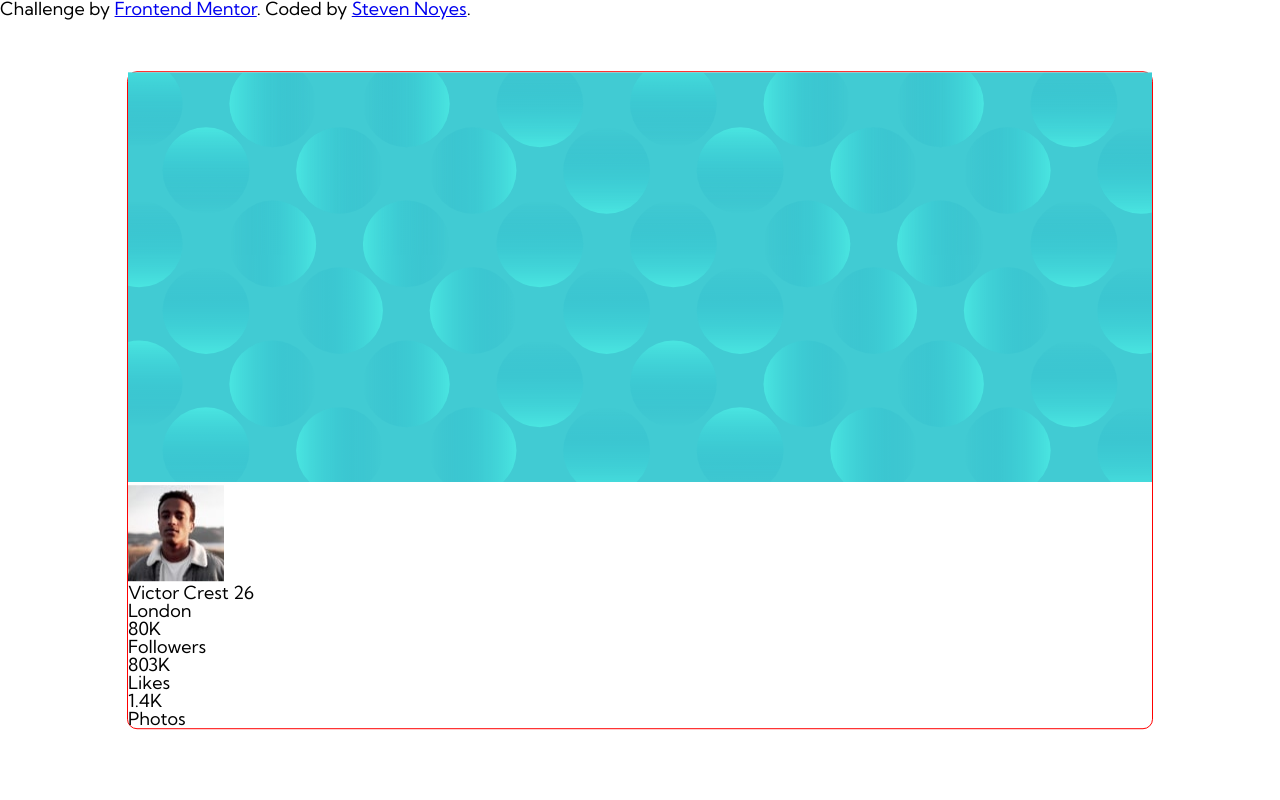
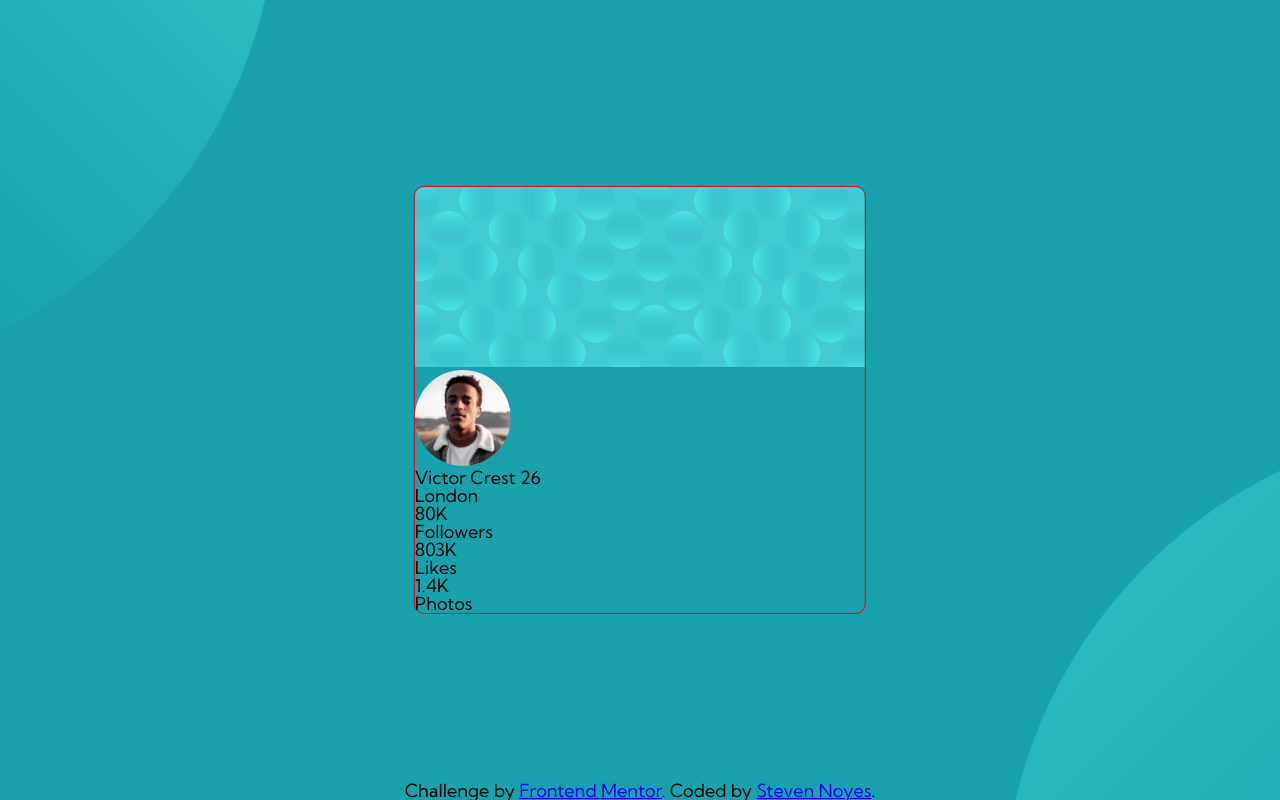
Before and after one commit to SteveNoyes/profile-card-comp, a plain HTML site: page index.html in a window 1280 px wide. Drawn offline with Linux system fonts and the light colour scheme.

Commit message:
alburton

```diff
--- a/assets/css/style.css
+++ b/assets/css/style.css
@@ -10,10 +10,10 @@ body {
   font-size: 18px;
   font-family: 'Kumbh Sans', sans-serif;
 
-  /* background-color: var(--dark-cyan);
-  background-image: url('/assets/images/bg-pattern-top.svg'), url('/assets/images/bg-pattern-bottom.svg');
-  background-position:top -650px left -650px, right -740px bottom -970px;
-  background-repeat: no-repeat, no-repeat; */
+  background-color: var(--dark-cyan);
+  background-image: url(/assets/images/bg-pattern-top.svg), url(/assets/images/bg-pattern-bottom.svg);
+  background-position: top -600px left -700px, bottom -600px right -700px;
+  background-repeat: no-repeat, no-repeat;
 
   position: relative;
   height: 100vh;
@@ -22,12 +22,30 @@ body {
 .profCard {
   border: 1px red solid;
   border-radius: 10px;
-  width: 80%;
   position: absolute;
   top: 50%;
   left: 50%;
   transform: translate(-50%, -50%);
 }
+
+.profCardImg {
+  border-radius: 10px 10px 0 0;
+}
+
+.victorHeadshot {
+  border-radius: 50%;
+}
+
+
+
+.attribution {
+  position: fixed;
+  bottom: 0;
+  width: 100%;
+  text-align: center;
+}
+
+
 
 /* Media Query Breakpoints */
 
--- a/index.html
+++ b/index.html
@@ -19,7 +19,7 @@
 <body>
   <main>
     <div class="profCard">
-      <img src="assets/images/bg-pattern-card.svg" width="100%" alt="">
+      <img src="assets/images/bg-pattern-card.svg" class="profCardImg" width="100%" alt="">
       <img src="assets/images/image-victor.jpg" class="victorHeadshot" alt="Victor headshot">
       <h1>Victor Crest <span>26</span></h1>
       <p>London</p>
@@ -38,11 +38,10 @@
         </div>
       </div>
     </div>
+    <div class="attribution">
+      Challenge by <a href="https://www.frontendmentor.io?ref=challenge" target="_blank">Frontend Mentor</a>.
+      Coded by <a href="#">Steven Noyes</a>.
+    </div>
   </main>
-
-  <div class="attribution">
-    Challenge by <a href="https://www.frontendmentor.io?ref=challenge" target="_blank">Frontend Mentor</a>.
-    Coded by <a href="#">Steven Noyes</a>.
-  </div>
 </body>
 </html>
```
Also changed, not shown: 1 other file.
